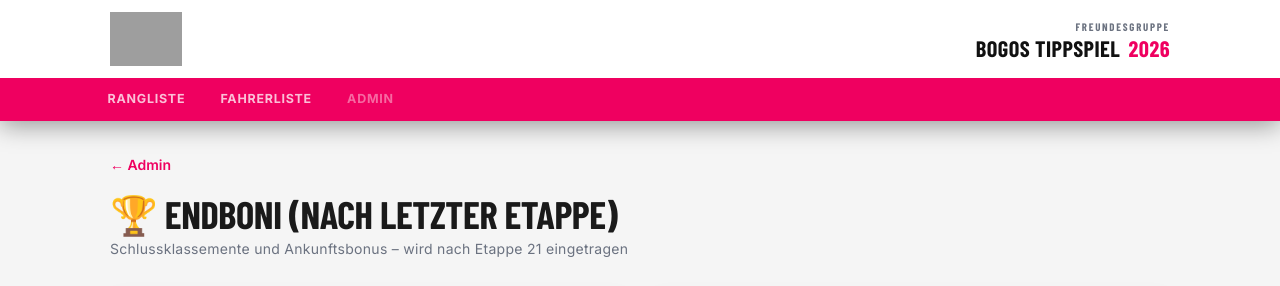
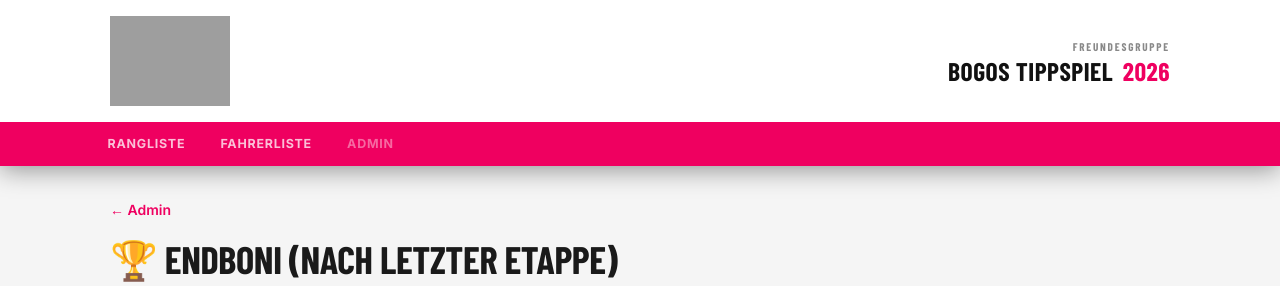
Before and after one commit to hobbes763/Girotippspiel, a FastAPI app: page /admin/final in a window 1280 px wide. Shown: the top 286 px of the page. Run offline with FastAPI, Linux system fonts and the light colour scheme; some web fonts are replaced; grey boxes are pictures that could not be loaded.

Commit message:
Enlarge Giro logo to 90px, white bar more prominent

```diff
--- a/static/style.css
+++ b/static/style.css
@@ -65,24 +65,25 @@ a { color: inherit; text-decoration: none; }
   box-shadow: 0 4px 24px rgba(0,0,0,.4);
 }
 
-/* Obere Leiste: weisser Hintergrund, damit das Giro-Logo sichtbar ist */
+/* Obere Leiste: weisser Hintergrund, Giro-Logo gross und prominent */
 .logo-bar {
-  background: var(--white);
-  padding: .75rem 0;
-  border-bottom: 2px solid var(--pink);
+  background: #ffffff;
+  padding: 1rem 0;
+  border-bottom: 3px solid var(--pink);
+  box-shadow: 0 1px 0 rgba(0,0,0,.06);
 }
 
 .logo-bar-inner {
   display: flex;
   align-items: center;
   justify-content: space-between;
-  gap: 1.5rem;
+  gap: 2rem;
 }
 
 .giro-logo-link { display: flex; align-items: center; }
 
 .giro-official-logo {
-  height: 54px;
+  height: 90px;
   width: auto;
   display: block;
 }
@@ -91,25 +92,25 @@ a { color: inherit; text-decoration: none; }
   display: flex;
   flex-direction: column;
   align-items: flex-end;
-  gap: .1rem;
+  gap: .15rem;
 }
 
 .tippspiel-label {
   font-family: var(--font-display);
-  font-size: .68rem;
+  font-size: .7rem;
   font-weight: 700;
   letter-spacing: .16em;
   text-transform: uppercase;
-  color: var(--text-muted);
+  color: #888888;
 }
 
 .tippspiel-name {
   font-family: var(--font-display);
-  font-size: 1.4rem;
+  font-size: 1.6rem;
   font-weight: 900;
   letter-spacing: .02em;
   text-transform: uppercase;
-  color: var(--header-dark);
+  color: #111111;
   line-height: 1;
 }
 
@@ -655,8 +656,8 @@ select.form-control { cursor: pointer; }
   .stat-value { font-size: 1.6rem; }
   .standings-table th:nth-child(n+4),
   .standings-table td:nth-child(n+4) { display: none; }
-  .giro-official-logo { height: 40px; }
-  .tippspiel-name { font-size: 1.1rem; }
+  .giro-official-logo { height: 60px; }
+  .tippspiel-name { font-size: 1.2rem; }
   .rider-grid { grid-template-columns: 1fr 1fr; }
 }
 
```
